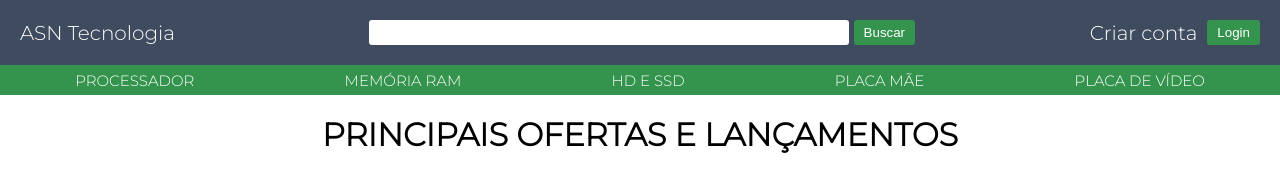
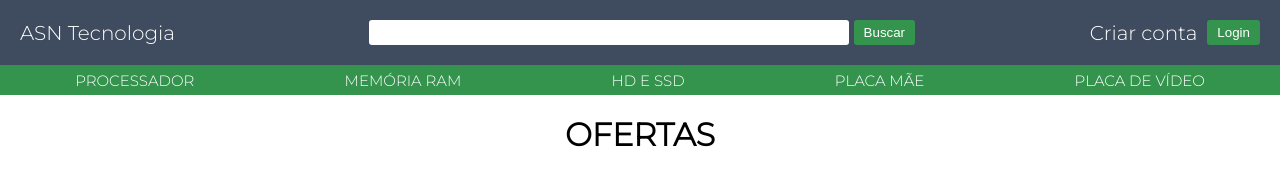
Before and after one commit to RonASN/ASNTecnologia, a plain HTML site: page index.html in a window 1280 px wide. Shown: the top 181 px of the page. Drawn offline with Linux system fonts and the light colour scheme.

Commit message:
Alteração de titulo

```diff
--- a/index.html
+++ b/index.html
@@ -41,7 +41,7 @@
         <a href="placa-video.html">PLACA DE VÍDEO</a>
       </div>
 
-      <h1>PRINCIPAIS OFERTAS E LANÇAMENTOS</h1>
+      <h1>OFERTAS</h1>
 
       <div class="produtos">
         <div class="item-index">
```
